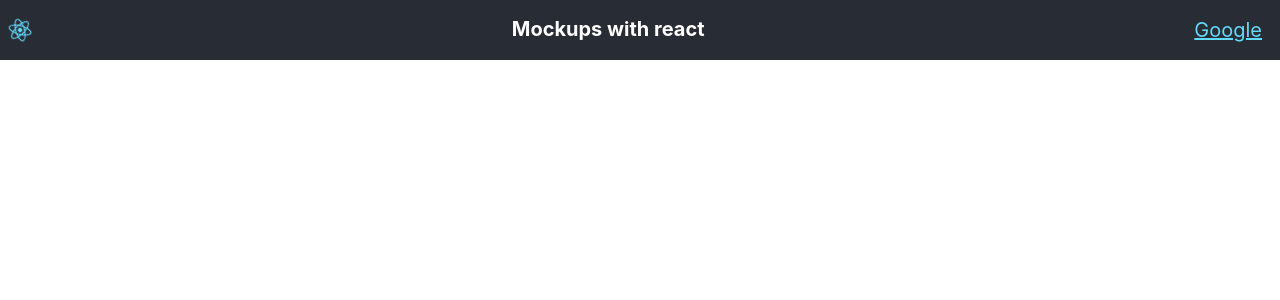
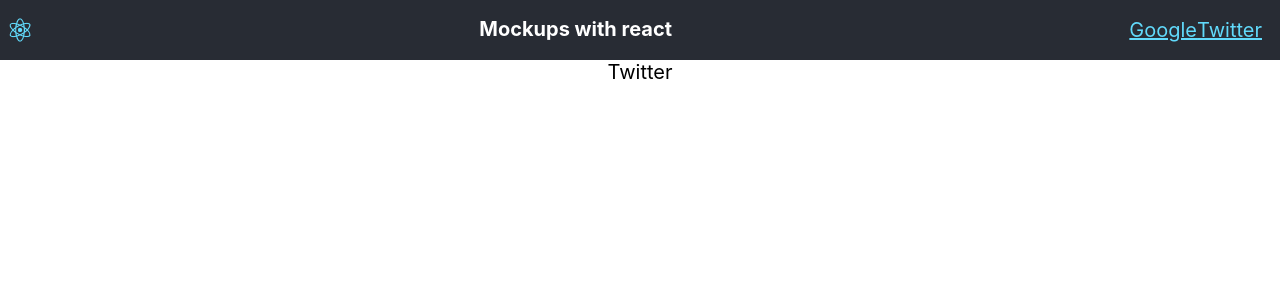
Before and after one commit to vish448/MockupsWithReact, a React (Create React App) app: page /twitter in a window 1280 px wide. Shown: the top 300 px of the page. Built offline with nearby package versions, Linux system fonts and the light colour scheme.

Commit message:
adding routing for twitter ui

```diff
--- a/src/App.js
+++ b/src/App.js
@@ -11,6 +11,7 @@ import {
 
 import Home from './mockups/home'
 import Google from './mockups/google/google'
+import Twitter from './mockups/twitter/twitter'
 
 
 class App extends Component {
@@ -21,6 +22,7 @@ class App extends Component {
             <Header />
             <Route exact path ="/" component = {Home} />
             <Route path="/google" component = {Google} />
+            <Route path="/twitter" component = {Twitter} />
         </div>
       </BrowserRouter>
 
--- a/src/components/nav.js
+++ b/src/components/nav.js
@@ -9,6 +9,7 @@ export default class Nav extends React.Component {
     return (
       <nav id="main-nav">
         <Link to="/google" className='App-link'>Google</Link>
+        <Link to="/twitter" className="App-link">Twitter</Link>
       </nav>
     )
   }
--- /dev/null
+++ b/src/mockups/twitter/twitter.js
@@ -0,0 +1,11 @@
+import React, { Component } from 'react'
+
+export default class Twitter extends Component {
+  render() {
+    return (
+      <div id="twitterMockup">
+        Twitter
+      </div>
+    );
+  }
+}
```
